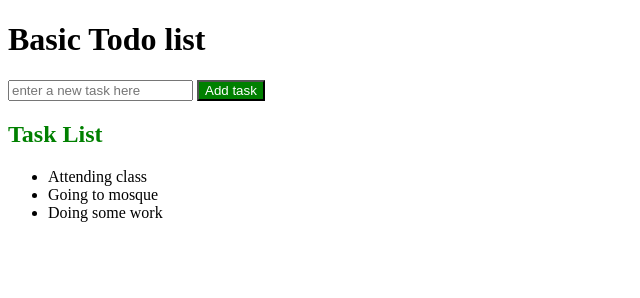
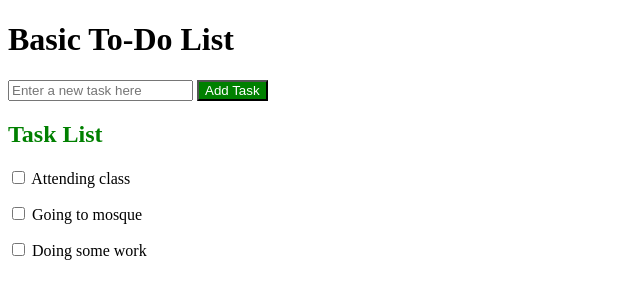
Before and after one commit to Sumeya472/NSDA, a plain HTML site: page Todo list.html in a window 1280 px wide. Shown: the whole page, without its empty margins (0-640 px from the left). Drawn offline with Linux system fonts and the light colour scheme.

Commit message:
Update Todo list.html

```diff
--- a/Todo list.html
+++ b/Todo list.html
@@ -3,28 +3,36 @@
   <head>
     <meta charset="UTF-8" />
     <meta name="viewport" content="width=device-width, initial-scale=1.0" />
-    <title>Basic to do list layout</title>
+    <title>Basic To-Do List with Checkboxes</title>
   </head>
   <body>
-    <h1 style="color: black">Basic Todo list</h1>
+    <h1 style="color: black">Basic To-Do List</h1>
     <form action="#">
       <input
         type="text"
         id="task"
         name="task"
-        placeholder="enter a new task here"
+        placeholder="Enter a new task here"
       />
       <button type="submit" style="background-color: green; color: white">
-        Add task
+        Add Task
       </button>
     </form>
     <section>
       <h2 style="color: green">Task List</h2>
-      <ul>
-        <li>Attending class</li>
-        <li>Going to mosque</li>
-        <li>Doing some work</li>
-      </ul>
+
+      <p>
+        <input type="checkbox" id="task1" name="task1" />
+        <label for="task1">Attending class</label>
+      </p>
+      <p>
+        <input type="checkbox" id="task2" name="task2" />
+        <label for="task2">Going to mosque</label>
+      </p>
+      <p>
+        <input type="checkbox" id="task3" name="task3" />
+        <label for="task3">Doing some work</label>
+      </p>
     </section>
   </body>
 </html>
```
